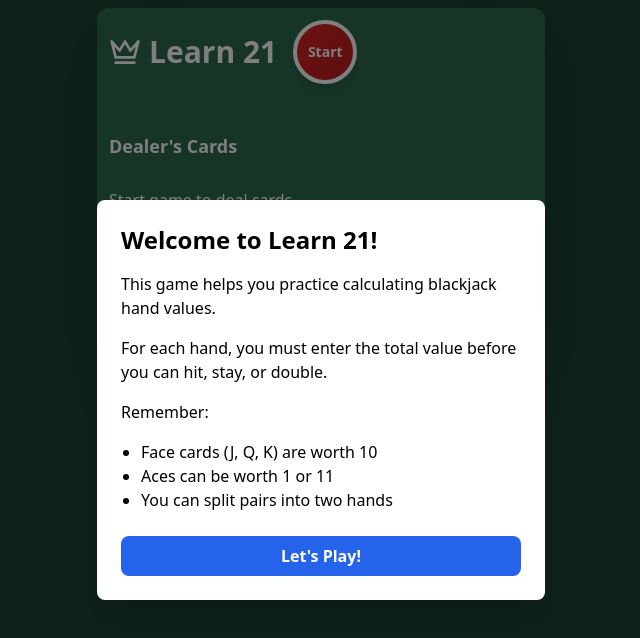
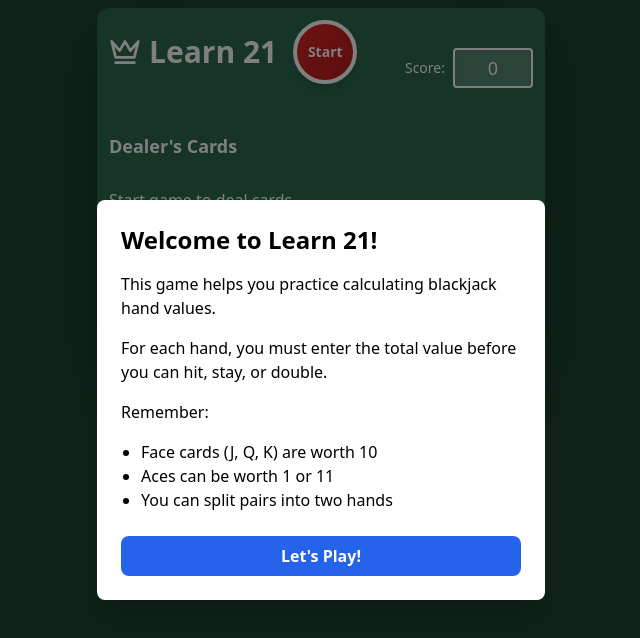
Before and after one commit to mlaken5/learn21, a React (Vite) app: page / in a window 1280 px wide. Shown: the top 638 px of the page, without its empty margins (319-959 px from the left). Built offline with nearby package versions, Linux system fonts and the light colour scheme.

Commit message:
Fix Scoring

```diff
--- a/src/App.tsx
+++ b/src/App.tsx
@@ -325,7 +325,7 @@
     } else if (result.toLowerCase().includes('dealer wins')) {
       setSessionScore(prev => prev - points);
     }
-    // Push doesn't affect score
+    // Push (tie) doesn't affect score
   };
 
   return (
@@ -333,16 +333,17 @@
       <WelcomeModal />
       <InstallPrompt />
       <div className="max-w-md mx-auto bg-[#2d6a4f] rounded-xl p-3 shadow-2xl">
-        <div className="flex items-center mb-4">
-          <GameHeader onNewHand={startNewGame} gameState={gameState} />
-          {gameState !== 'initial' && feedback && (
-            <div className="ml-auto">
-              <div className="w-20 h-10 border-2 border-white rounded flex items-center justify-center
-                            text-lg font-medium bg-white/20 text-white shadow-inner">
-                {currentHandTotal}
-              </div>
+        <div className="flex justify-between items-center mb-4">
+          <div className="flex items-center gap-4">
+            <GameHeader onNewHand={startNewGame} gameState={gameState} />
+          </div>
+          <div className="flex items-center gap-2">
+            <div className="text-white text-sm font-medium">Score:</div>
+            <div className="w-20 h-10 border-2 border-white rounded flex items-center justify-center
+                          text-lg font-medium bg-white/20 text-white shadow-inner">
+              {sessionScore}
             </div>
-          )}
+          </div>
         </div>
 
         <div className="flex gap-4">
```
